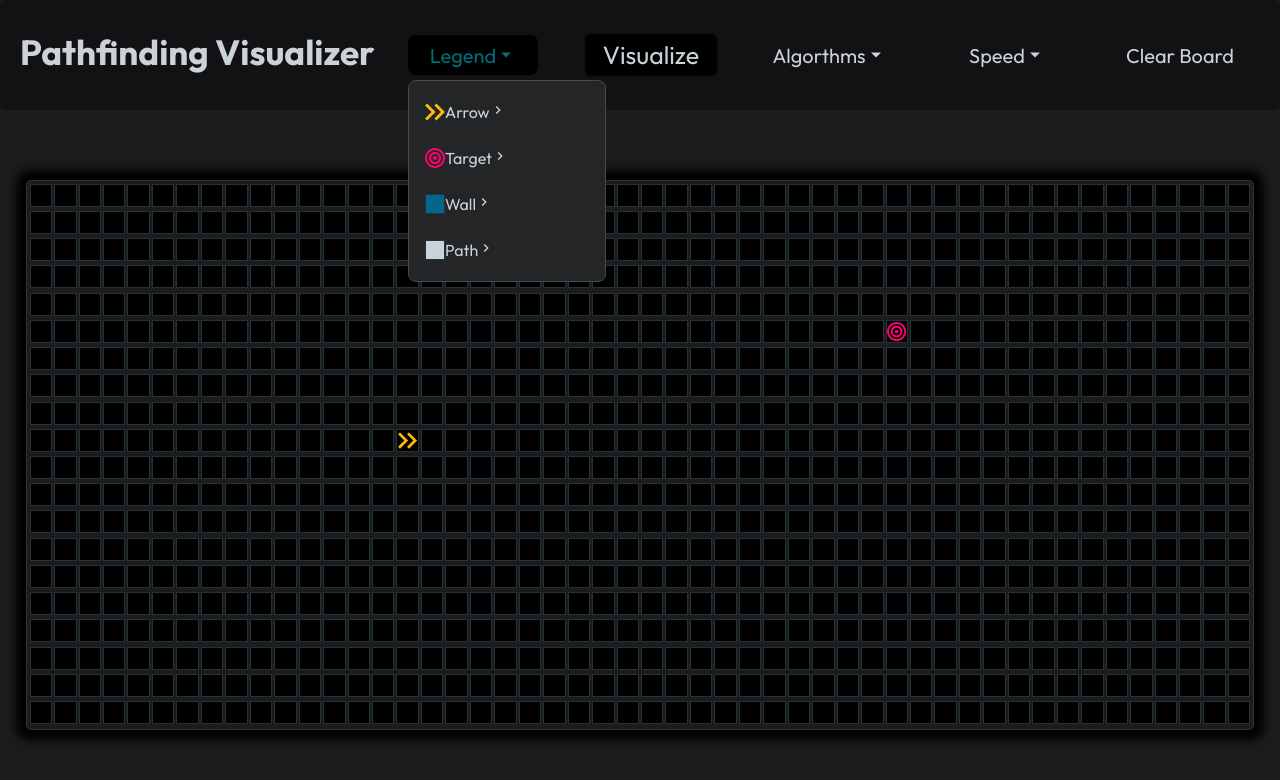
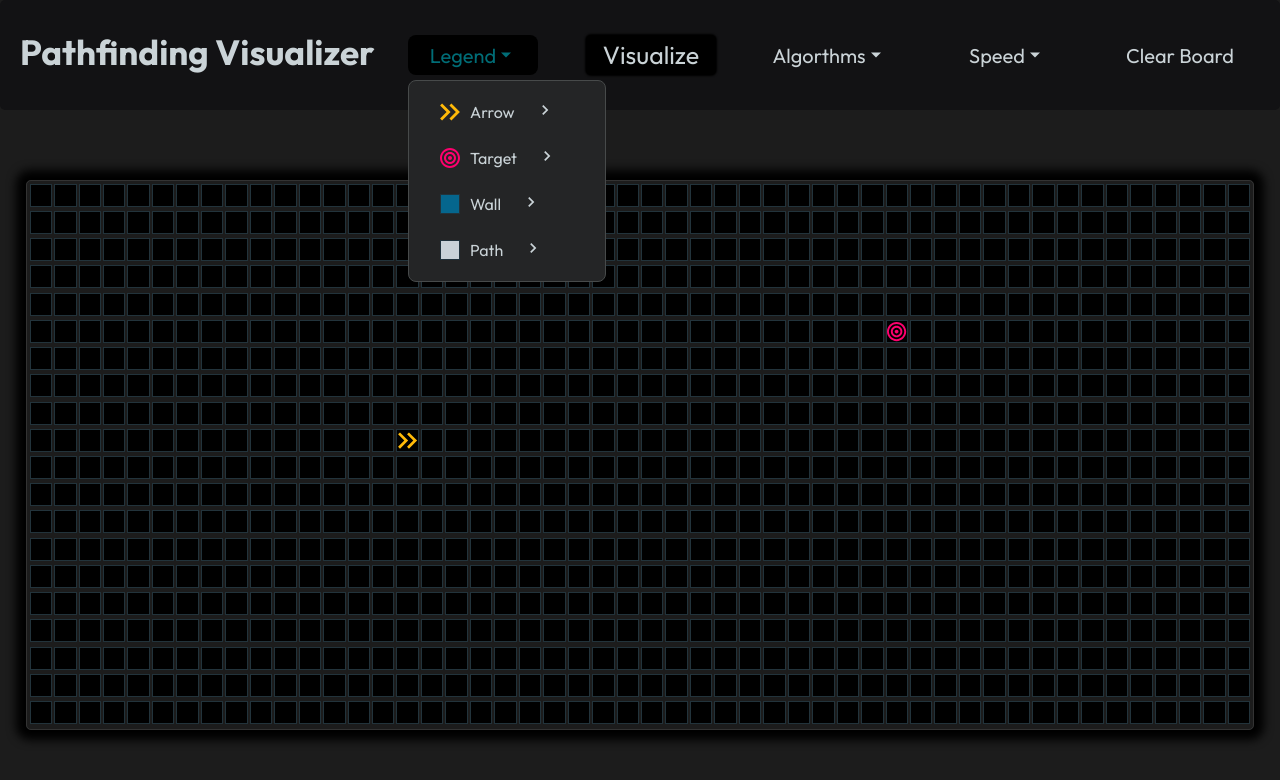
Before and after one commit to NlsnBoa/Path-Finding-Visualizer, a React (Vite) app: page / in a window 1280 px wide. Both pictures are taken after a click on the button "Legend". Shown: the top 780 px of the page. Built offline with nearby package versions, Linux system fonts and the light colour scheme.

Commit message:
Added some more touch ups to the dropdown

```diff
--- a/src/components/DropdownItem/DropdownItem.module.css
+++ b/src/components/DropdownItem/DropdownItem.module.css
@@ -17,6 +17,13 @@
 }
 
 /* ICON Styling */
+
+.keyBoardArrow {
+    height: 20px;
+    width: 20px;
+    transform: translateX(100%);
+}
+
 .path {
     display: flex;
     justify-content: center;
@@ -30,6 +37,8 @@
     border: var(--node-border);
     box-sizing: border-box;
     background-color: var(--text-color);
+    margin-left: 15px;
+    margin-right: 10px;
 }
 
 
@@ -46,6 +55,8 @@
     border: var(--node-border);
     box-sizing: border-box;
     background-color: var(--wall-color-100);
+    margin-left: 15px;
+    margin-right: 10px;
 }
 
 .bullsEyeStatic {
@@ -54,7 +65,8 @@
     height: 20px;
     width: 20px;
     transform: scale(1.2);
-    margin: 0px;
+    margin-left: 15px;
+    margin-right: 10px;
     padding: 0px;
 }
 
@@ -64,6 +76,7 @@
     height: 20px;
     width: 20px;
     transform: scale(1.7);
-    margin: 0px;
+    margin-left: 15px;
+    margin-right: 10px;
     padding: 0px;
   }
--- a/src/components/DropdownMenu/DropdownMenu.tsx
+++ b/src/components/DropdownMenu/DropdownMenu.tsx
@@ -1,4 +1,4 @@
-import React, { useState } from "react";
+import React, { useEffect, useRef, useState } from "react";
 import styles from "./DropdownMenu.module.css";
 import DropdownItem from "../DropdownItem";
 import { CSSTransition } from "react-transition-group";
@@ -10,7 +10,12 @@ interface Props {
 
 const DropdownMenu = ({ primaryValues, secondaryValues = [] }: Props) => {
   const [activeMenu, setActiveMenu] = useState("main");
-  const [menuHeight, setMenuHeight] = useState(184);
+  const [menuHeight, setMenuHeight] = useState(0);
+  const ref = useRef<HTMLDivElement>(null);
+
+  useEffect(() => {
+    if (ref.current) setMenuHeight(ref.current.offsetHeight);
+  }, []);
 
   // We use this to calculate the rest of the tabs
   const calcHeight = (el: { offsetHeight: any }) => {
@@ -70,7 +75,9 @@ const DropdownMenu = ({ primaryValues, secondaryValues = [] }: Props) => {
         }}
         onEnter={calcHeight}
       >
-        <div className="menu">{DropdownItemsArray}</div>
+        <div className="menu" ref={ref}>
+          {DropdownItemsArray}
+        </div>
       </CSSTransition>
 
       <CSSTransition
```
